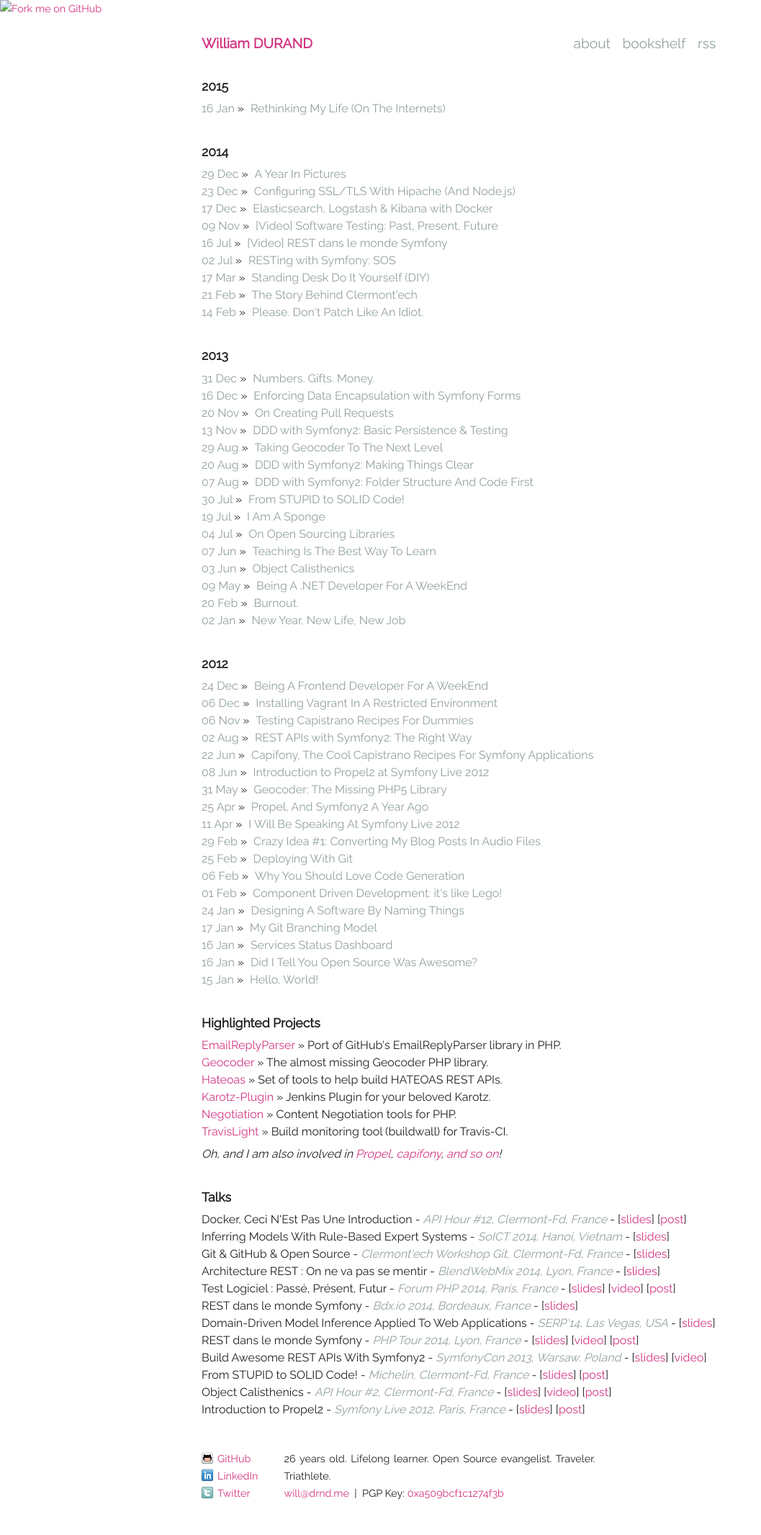
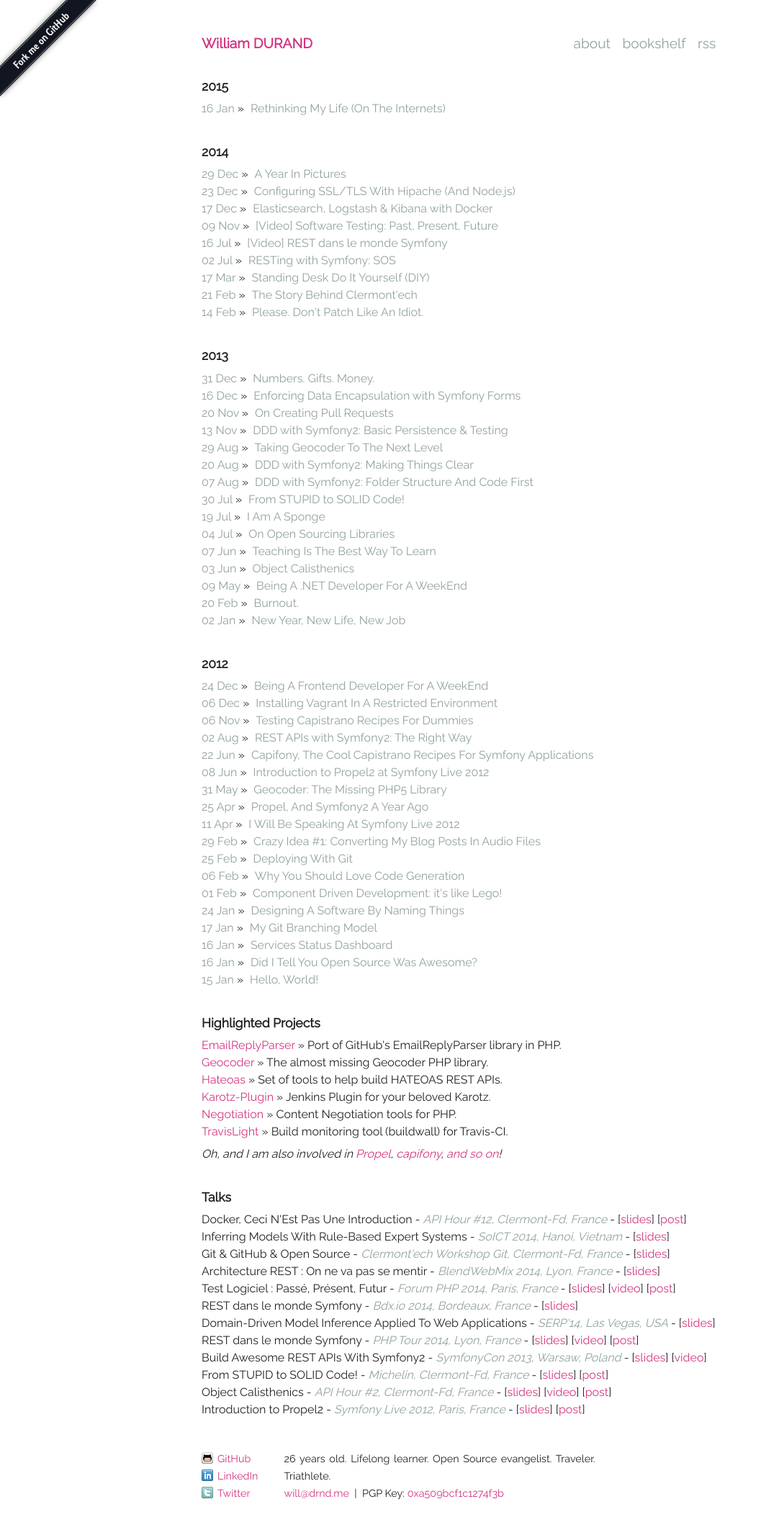
Before and after one commit to willdurand/willdurand.github.io, a Jekyll site: the page built from index.html, in a window 1280 px wide. Shown: the whole page at 72% size, without its empty margins (0-1057 px from the left). Built offline with Jekyll 4.4.1, drawn with Linux system fonts in a browser that asks for light colours; nearby versions of some CDN libraries; Markdown is read by kramdown in place of the engine named in the settings.

Commit message:
fix bad dir name

```diff
--- a/_layouts/default.html
+++ b/_layouts/default.html
@@ -89,7 +89,7 @@
                 </p>
             </div>
             <a href="{{ site.my_github }}/willdurand.github.com" class="ribbon">
-                <img style="position: absolute; top: 0; left: 0; border: 0;" src="/imags/forkme_left_darkblue_121621.png" alt="Fork me on GitHub" width="149" height="149">
+                <img style="position: absolute; top: 0; left: 0; border: 0;" src="/images/forkme_left_darkblue_121621.png" alt="Fork me on GitHub" width="149" height="149">
             </a>
         </footer>
     </div>
```
